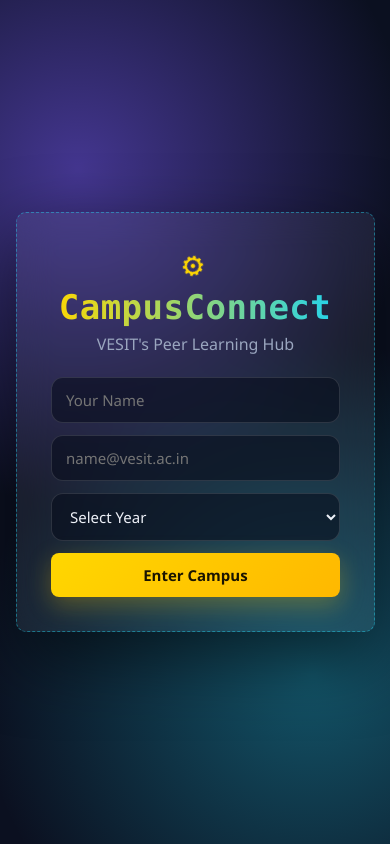
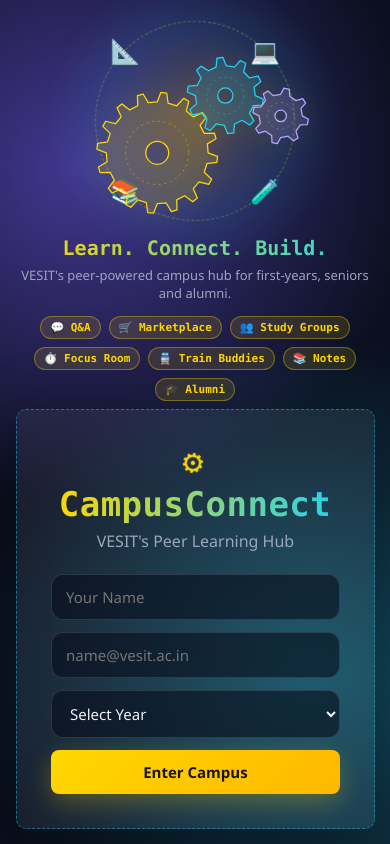
Before and after one commit to sahildulanii27-code/campusconnect, a plain HTML site: page index.html in a window 390 px wide. Drawn offline with Linux system fonts and the light colour scheme.

Commit message:
mobile home page

```diff
--- a/style.css
+++ b/style.css
@@ -172,3 +172,13 @@
 .hero{background:transparent;border:none;backdrop-filter:none;-webkit-backdrop-filter:none;box-shadow:none}
 .hero::before,.hero::after{display:none}
 .hero-stage::before{content:"";position:absolute;width:300px;height:300px;border-radius:50%;background:radial-gradient(circle,rgba(255,215,0,.18),rgba(34,211,238,.1) 45%,transparent 70%);filter:blur(8px)}
+/* show hero on phones */
+@media(max-width:900px){
+.auth-overlay.active{flex-direction:column;justify-content:flex-start;align-items:center;overflow-y:auto;gap:8px;padding:16px 4vw}
+.hero{display:block;width:100%;max-width:420px;padding:0}
+.hero-stage{height:210px}
+.orbit{width:200px;height:200px}
+.hero h2{font-size:20px}
+.hero p{font-size:13px}
+.hero-chips span{font-size:11px;padding:4px 9px}
+}
```
